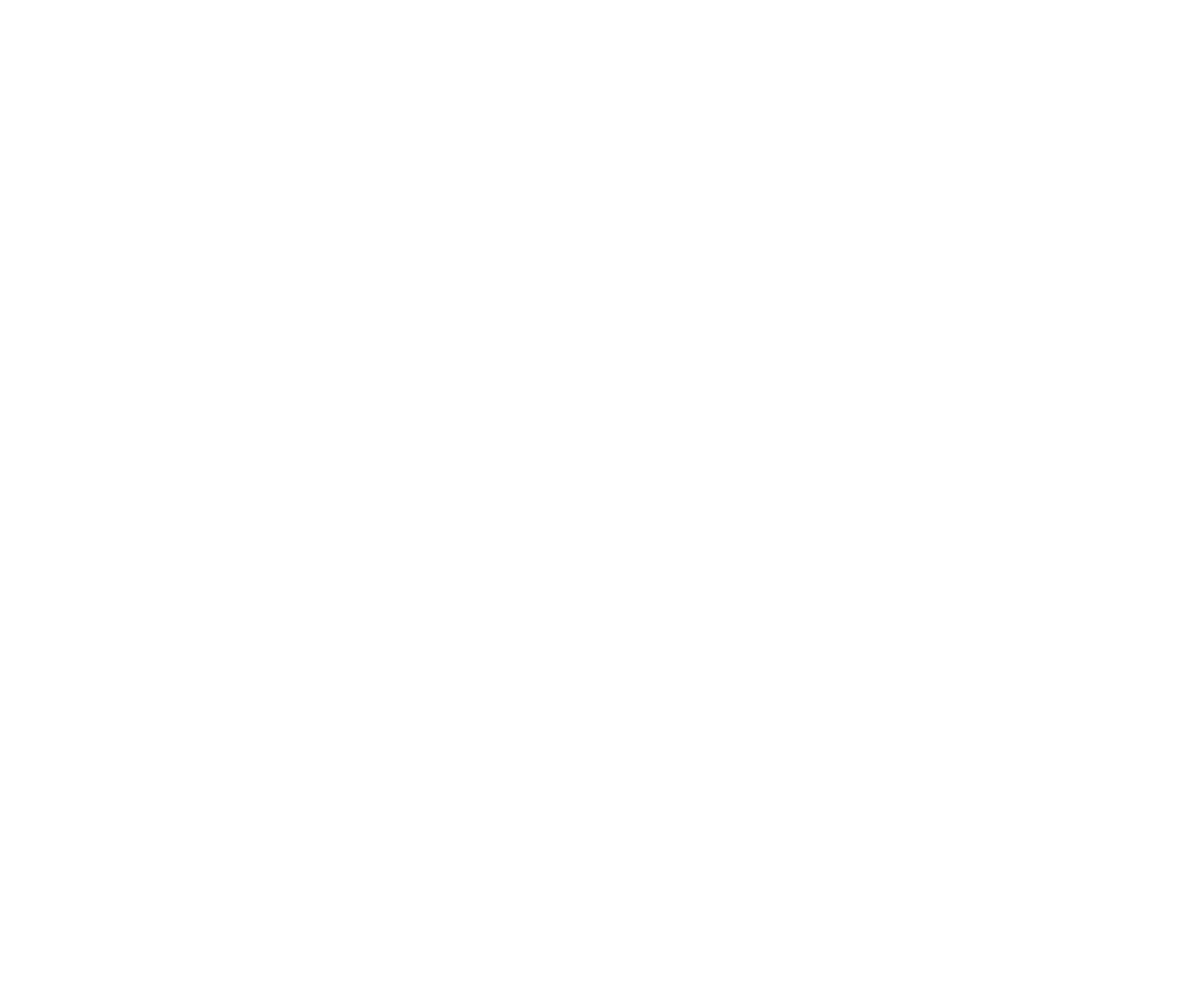
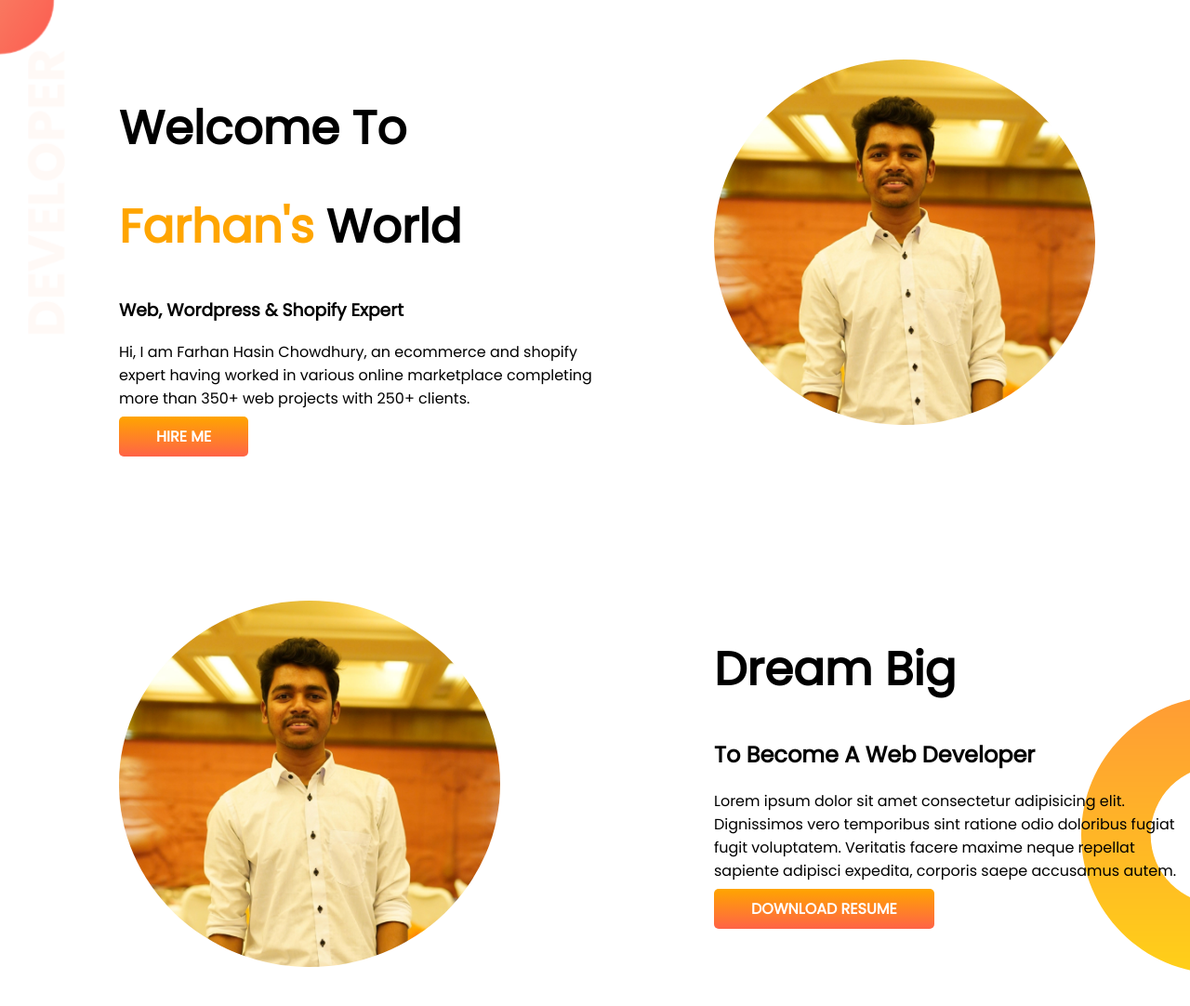
Before and after one commit to farhanhasin-chy/developer-portfolio, a plain HTML site: page index.html in a window 1280 px wide. Shown: the whole page at 93% size. Before the commit the page ends 800 px from the top, so only its background shows below. Drawn offline with Linux system fonts and the light colour scheme.

Commit message:
top 2 section updated

```diff
--- a/index.html
+++ b/index.html
@@ -5,9 +5,43 @@
     <meta http-equiv="X-UA-Compatible" content="IE=edge">
     <meta name="viewport" content="width=device-width, initial-scale=1.0">
     <title>Farhan Hasin Chowdhury | Full Stack Web Developer</title>
+    <link rel="preconnect" href="https://fonts.googleapis.com">
+    <link rel="preconnect" href="https://fonts.gstatic.com" crossorigin>
+    <link href="https://fonts.googleapis.com/css2?family=Poppins&display=swap" rel="stylesheet">
     <link rel="stylesheet" href="style.css">
 </head>
 <body>
+    <section class="top-banner">
+        <div class="half-width">
+    <h1>Welcome To</h1>
+    <h1><span class="clr_orange">Farhan's</span> World</h1>
+
+    <h3>Web, Wordpress & Shopify Expert</h3>
+    <p>Hi, I am Farhan Hasin Chowdhury, an ecommerce and shopify expert having worked in various online marketplace completing more than 350+ web projects with 250+ clients. </p>
+    <a class="link-btn" href="#" target="_blank">HIRE ME</a>
+
+        </div>
+
+        <div class="half-width">
+            <img src="images/farhan.jpg" alt="Farhan Hasin Chowdhury">
+        </div>
+    </section>
+
+    <!-- Dream Big Section Starts !-->
+
+    <section class="dream-big">
+        <div class="half-width">
+            <img src="images/farhan.jpg" alt="Farhan Hasin Chowdhury">
+        </div>
+
+        <div class="half-width">
+            <h1>Dream Big</h1>
+            <h2>To Become A Web Developer</h2>
+            <p>Lorem ipsum dolor sit amet consectetur adipisicing elit. Dignissimos vero temporibus sint ratione odio doloribus fugiat fugit voluptatem. Veritatis facere maxime neque repellat sapiente adipisci expedita, corporis saepe accusamus autem.</p>
+            <a class="link-btn" href="#" target="_blank">DOWNLOAD RESUME</a>
+        </div>
+
+    </section>
 
 </body>
 </html>
--- a/style.css
+++ b/style.css
@@ -0,0 +1,46 @@
+body{
+    font-family: 'Poppins', sans-serif;
+    margin: 0;
+}
+
+h1{
+    font-size: 50px;
+    line-height: 1.3em;
+}
+
+section{
+    display: flex;
+    margin-bottom: 100px;
+}
+
+.half-width{
+    width: 50%;
+    padding-left: 10%;
+    padding-top: 5%;
+}
+.half-width img{
+    width:80%;
+    border-radius: 50%;
+}
+.clr_orange{
+    color:orange;
+}
+.link-btn{
+    text-decoration: none;
+    color: white;
+    font-weight: 700;
+    padding:10px 40px;
+    border-radius: 5px;
+    background-image: linear-gradient(orange,tomato);
+}
+
+.top-banner{
+    background-image: url(images/top-banner.png);
+    background-repeat: no-repeat;
+}
+
+.dream-big{
+    background-image: url(images/dream-bg.png);
+    background-repeat: no-repeat;
+    background-position: right bottom;
+}
```
Also changed, not shown: images/dream-bg.png (added), images/exp-bg.png (added), images/farhan.jpg (added), images/top-banner.png (added).
